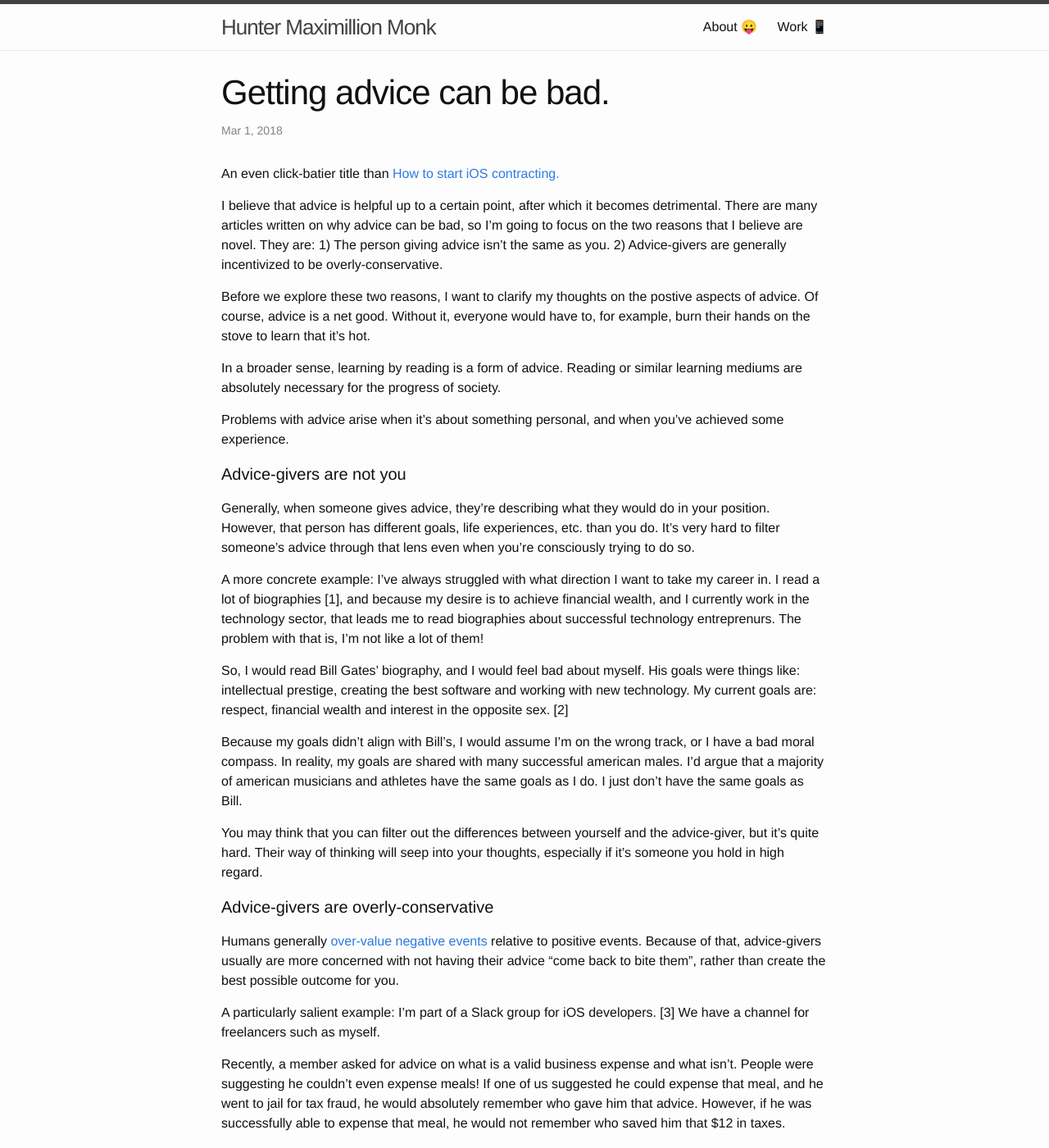
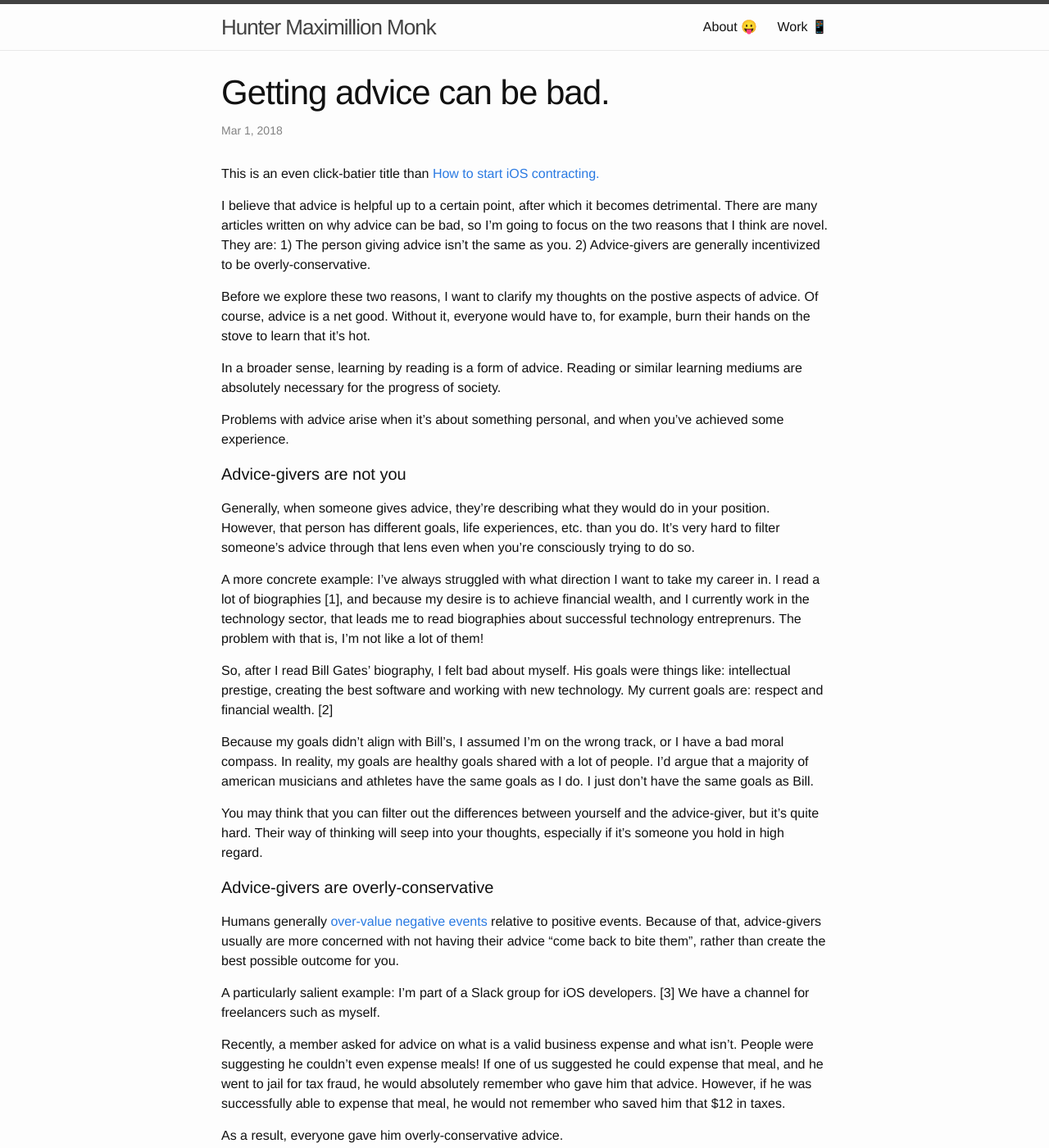
Before and after one commit to huntermonk/huntermonk.github.io, a Jekyll site: the page built from _posts/2018-3-1-advice-is-bad.md, in a window 1280 px wide and 1400 px high. Shown: the whole window at 82% size. Built offline with Jekyll 4.4.1, drawn with Linux system fonts in a browser that asks for light colours; comment, search, counter and statistics services are not loaded.

Commit message:
Remove other partner referencenin advice post

```diff
--- a/_posts/2018-3-1-advice-is-bad.md
+++ b/_posts/2018-3-1-advice-is-bad.md
@@ -3,9 +3,9 @@
 title:  "Getting advice can be bad."
 ---
 
-An even click-batier title than [How to start iOS contracting.](http://huntermonk.com/2018/01/22/start-ios-contracting.html)
+This is an even click-batier title than [How to start iOS contracting.](http://huntermonk.com/2018/01/22/start-ios-contracting.html)
 
-I believe that advice is helpful up to a certain point, after which it becomes detrimental. There are many articles written on why advice can be bad, so I'm going to focus on the two reasons that I believe are novel. They are: 1) The person giving advice isn't the same as you. 2) Advice-givers are generally incentivized to be overly-conservative.
+I believe that advice is helpful up to a certain point, after which it becomes detrimental. There are many articles written on why advice can be bad, so I'm going to focus on the two reasons that I think are novel. They are: 1) The person giving advice isn't the same as you. 2) Advice-givers are generally incentivized to be overly-conservative.
 
 Before we explore these two reasons, I want to clarify my thoughts on the postive aspects of advice. Of course, advice is a net good. Without it, everyone would have to, for example, burn their hands on the stove to learn that it's hot.
 
@@ -19,9 +19,9 @@
 
 A more concrete example: I've always struggled with what direction I want to take my career in. I read a lot of biographies [1], and because my desire is to achieve financial wealth, and I currently work in the technology sector, that leads me to read biographies about successful technology entreprenurs. The problem with that is, I'm not like a lot of them!
 
-So, I would read Bill Gates' biography, and I would feel bad about myself. His goals were things like: intellectual prestige, creating the best software and working with new technology. My current goals are: respect, financial wealth and interest in the opposite sex. [2]
+So, after I read Bill Gates' biography, I felt bad about myself. His goals were things like: intellectual prestige, creating the best software and working with new technology. My current goals are: respect and financial wealth. [2]
 
-Because my goals didn't align with Bill's, I would assume I'm on the wrong track, or I have a bad moral compass. In reality, my goals are shared with many successful american males. I'd argue that a majority of american musicians and athletes have the same goals as I do. I just don't have the same goals as Bill.
+Because my goals didn't align with Bill's, I assumed I'm on the wrong track, or I have a bad moral compass. In reality, my goals are healthy goals shared with a lot of people. I'd argue that a majority of american musicians and athletes have the same goals as I do. I just don't have the same goals as Bill.
 
 You may think that you can filter out the differences between yourself and the advice-giver, but it's quite hard. Their way of thinking will seep into your thoughts, especially if it's someone you hold in high regard.
 
```
